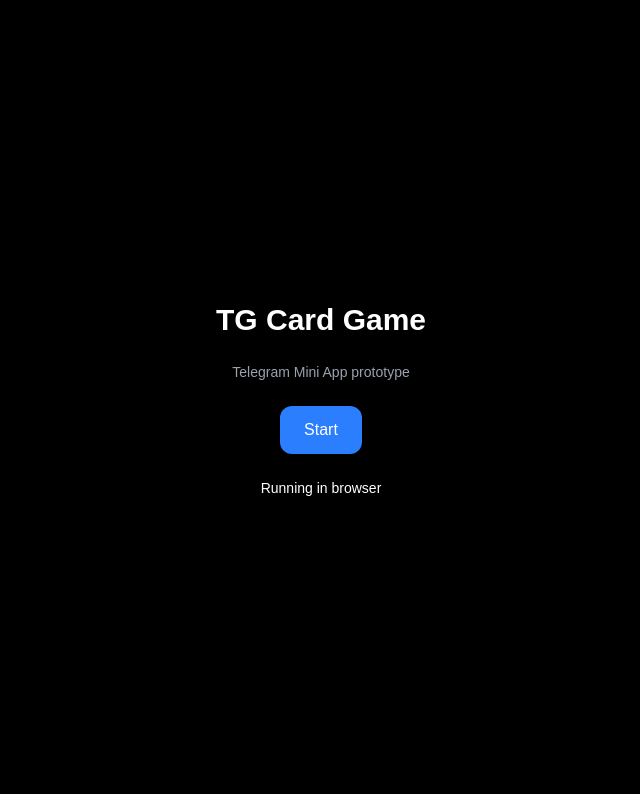
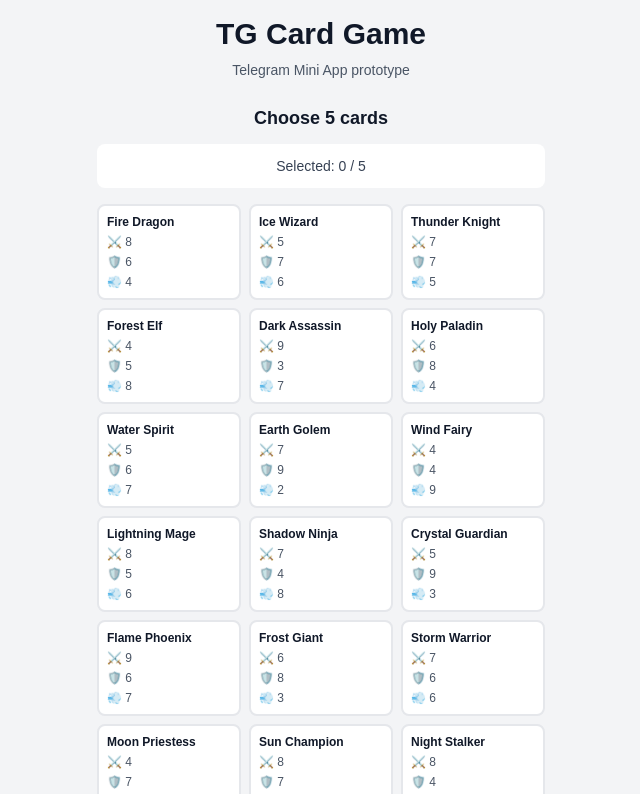
Before and after one commit to AlexandruPopescu4/tg-card-game, a Next.js app: page / in a window 1280 px wide. Shown: the top 794 px of the page, without its empty margins (319-959 px from the left). Built offline with nearby package versions, Linux system fonts and the light colour scheme.

Commit message:
ce ai făcut

```diff
--- a/app/page.tsx
+++ b/app/page.tsx
@@ -3,10 +3,18 @@
 import { useEffect, useState } from "react";
 
 type TgUser = {
-  id?: number;
-  first_name?: string;
+  first_name: string;
   username?: string;
+  id: number;
 };
+
+interface Card {
+  id: number;
+  name: string;
+  attack: number;
+  defense: number;
+  speed: number;
+}
 
 declare global {
   interface Window {
@@ -26,6 +34,47 @@
 export default function HomePage() {
   const [inTelegram, setInTelegram] = useState(false);
   const [user, setUser] = useState<TgUser | null>(null);
+  const [selectedCards, setSelectedCards] = useState<number[]>([]);
+
+  // Mock cards data
+  const mockCards: Card[] = [
+    { id: 1, name: "Fire Dragon", attack: 8, defense: 6, speed: 4 },
+    { id: 2, name: "Ice Wizard", attack: 5, defense: 7, speed: 6 },
+    { id: 3, name: "Thunder Knight", attack: 7, defense: 7, speed: 5 },
+    { id: 4, name: "Forest Elf", attack: 4, defense: 5, speed: 8 },
+    { id: 5, name: "Dark Assassin", attack: 9, defense: 3, speed: 7 },
+    { id: 6, name: "Holy Paladin", attack: 6, defense: 8, speed: 4 },
+    { id: 7, name: "Water Spirit", attack: 5, defense: 6, speed: 7 },
+    { id: 8, name: "Earth Golem", attack: 7, defense: 9, speed: 2 },
+    { id: 9, name: "Wind Fairy", attack: 4, defense: 4, speed: 9 },
+    { id: 10, name: "Lightning Mage", attack: 8, defense: 5, speed: 6 },
+    { id: 11, name: "Shadow Ninja", attack: 7, defense: 4, speed: 8 },
+    { id: 12, name: "Crystal Guardian", attack: 5, defense: 9, speed: 3 },
+    { id: 13, name: "Flame Phoenix", attack: 9, defense: 6, speed: 7 },
+    { id: 14, name: "Frost Giant", attack: 6, defense: 8, speed: 3 },
+    { id: 15, name: "Storm Warrior", attack: 7, defense: 6, speed: 6 },
+    { id: 16, name: "Moon Priestess", attack: 4, defense: 7, speed: 7 },
+    { id: 17, name: "Sun Champion", attack: 8, defense: 7, speed: 5 },
+    { id: 18, name: "Night Stalker", attack: 8, defense: 4, speed: 7 },
+    { id: 19, name: "Nature Druid", attack: 5, defense: 6, speed: 6 },
+    { id: 20, name: "Void Walker", attack: 9, defense: 5, speed: 5 },
+    { id: 21, name: "Steel Titan", attack: 7, defense: 9, speed: 2 },
+    { id: 22, name: "Mystic Sage", attack: 6, defense: 5, speed: 7 },
+    { id: 23, name: "Blood Hunter", attack: 8, defense: 4, speed: 6 },
+    { id: 24, name: "Star Guardian", attack: 6, defense: 8, speed: 5 },
+    { id: 25, name: "Chaos Demon", attack: 10, defense: 2, speed: 6 },
+  ];
+
+  const toggleCardSelection = (cardId: number) => {
+    setSelectedCards(prev => {
+      if (prev.includes(cardId)) {
+        return prev.filter(id => id !== cardId);
+      } else if (prev.length < 5) {
+        return [...prev, cardId];
+      }
+      return prev;
+    });
+  };
 
   useEffect(() => {
     const checkTelegram = () => {
@@ -61,32 +110,78 @@
   }, []);
 
   return (
-    <main className="min-h-screen flex flex-col items-center justify-center gap-6 p-6 bg-black text-white">
-      <h1 className="text-3xl font-bold">TG Card Game</h1>
+    <main className="min-h-screen bg-gray-100 p-4">
+      <div className="max-w-md mx-auto">
+        <h1 className="text-3xl font-bold text-center text-gray-900 mb-2">
+          TG Card Game
+        </h1>
 
-      <p className="text-gray-400 text-sm">Telegram Mini App prototype</p>
+        <p className="text-center text-gray-600 text-sm mb-6">
+          Telegram Mini App prototype
+        </p>
 
-      <button className="bg-blue-500 text-white px-6 py-3 rounded-xl">
-        Start
-      </button>
+        {user && (
+          <div className="bg-white rounded-lg shadow-sm p-3 mb-4">
+            <p className="text-sm text-gray-700">
+              <strong>Name:</strong> {user.first_name}
+            </p>
+            {user.username && (
+              <p className="text-sm text-gray-700">
+                <strong>@{user.username}</strong>
+              </p>
+            )}
+            <p className="text-sm text-gray-700">
+              <strong>ID:</strong> {user.id}
+            </p>
+          </div>
+        )}
 
-      <p className="text-sm">
-        {inTelegram ? "Running in Telegram" : "Running in browser"}
-      </p>
+        <div className="mb-6">
+          <h2 className="text-lg font-semibold text-gray-900 mb-3 text-center">
+            Choose 5 cards
+          </h2>
 
-      {user && (
-        <div className="border border-gray-700 rounded-xl p-4 w-full max-w-sm">
-          <p>
-            <strong>First name:</strong> {user.first_name}
-          </p>
-          <p>
-            <strong>Username:</strong> {user.username}
-          </p>
-          <p>
-            <strong>ID:</strong> {user.id}
-          </p>
+          <div className="bg-white rounded-lg p-3 mb-4 text-center">
+            <p className="text-sm font-medium text-gray-700">
+              Selected: {selectedCards.length} / 5
+            </p>
+          </div>
+
+          <div className="grid grid-cols-3 gap-2 mb-6">
+            {mockCards.map(card => {
+              const isSelected = selectedCards.includes(card.id);
+              return (
+                <div
+                  key={card.id}
+                  onClick={() => toggleCardSelection(card.id)}
+                  className={`p-2 rounded-lg border-2 cursor-pointer transition-all ${
+                    isSelected
+                      ? 'border-blue-500 bg-blue-50'
+                      : 'border-gray-200 bg-white hover:border-gray-300'
+                  }`}
+                >
+                  <h3 className="text-xs font-semibold text-gray-900 mb-1 truncate">
+                    {card.name}
+                  </h3>
+                  <div className="text-xs text-gray-600 space-y-1">
+                    <div>⚔️ {card.attack}</div>
+                    <div>🛡️ {card.defense}</div>
+                    <div>💨 {card.speed}</div>
+                  </div>
+                </div>
+              );
+            })}
+          </div>
         </div>
-      )}
+
+        <button className="w-full bg-blue-500 hover:bg-blue-600 text-white font-semibold py-3 px-6 rounded-lg transition-colors duration-200 mb-4">
+          Build Deck
+        </button>
+
+        <p className="text-center text-sm text-gray-500">
+          {inTelegram ? "Running in Telegram" : "Running in browser"}
+        </p>
+      </div>
     </main>
   );
 }
```
